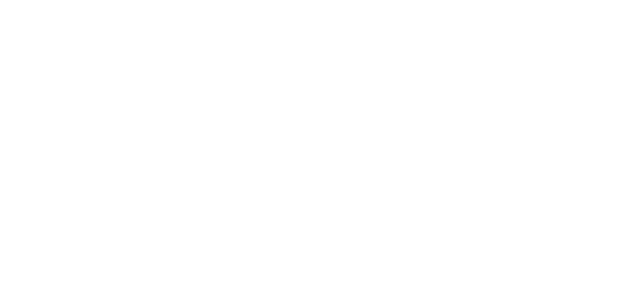
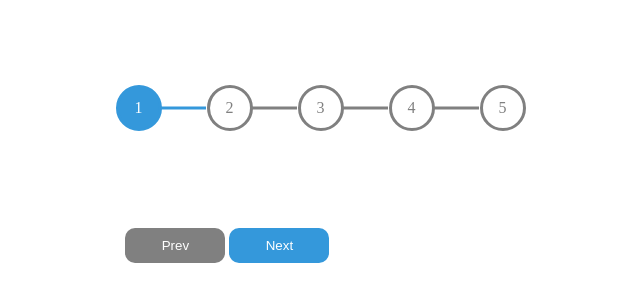
Before and after one commit to acciojob/progress-bar-Stakshi301, a website: page main.html in a window 1280 px wide. Shown: the whole page, without its empty margins (297-937 px from the left). Drawn offline with Linux system fonts and the light colour scheme.

Commit message:
created a submission

```diff
--- a/main.html
+++ b/main.html
@@ -8,6 +8,19 @@
 
 <body>
 	<!-- the entire body must be written by student -->
+	<div class="main">
+
+        <div class="class active">1</div>
+        <div class="class">2</div>
+        <div class="class">3</div>
+        <div class="class">4</div>
+        <div class="class">5</div>
+
+    </div>
+      <div class="buttons">
+        <button id="prev" disabled>Prev</button>
+        <button id="next">Next</button>
+      </div>
     <script type="text/javascript" src="./script.js">
 </script>
 
--- a/script.js
+++ b/script.js
@@ -1 +1,40 @@
 //your JS code here. If required.
+
+const circles=document.querySelectorAll('.class');
+const nextbtn=document.getElementById('next');
+const prevbtn=document.getElementById('prev');
+
+let activecircle=1;
+
+UI();
+
+nextbtn.addEventListener('click',()=>{
+    activecircle++;
+if(activecircle>circles.length){
+    activecircle=circles.length;
+}
+UI();
+})
+
+prevbtn.addEventListener('click',()=>{
+    activecircle--;
+    if(activecircle<1){
+        activecircle=1;
+    }
+    UI();
+})
+
+function UI(){
+   circles.forEach((circle,index)=>{
+if(index<activecircle){
+    circle.classList.add('active');
+}
+else{
+ circle.classList.remove('active');
+}
+   })
+
+   prevbtn.disabled=activecircle===1;
+   nextbtn.disabled=activecircle===circles.length;
+
+}
--- a/styles.css
+++ b/styles.css
@@ -1 +1,79 @@
 /*  your css code here. If applicable */
+.main {
+
+        padding: 20px;
+        display: flex;
+        justify-content: center;
+        align-items: center;
+        height: 20vh;
+        text-align: center;
+        color: grey;
+    }
+
+    .class {
+        height: 40px;
+        width: 40px;
+        display: flex;
+        justify-content: center;
+        align-items: center;
+        border: 3px solid grey;
+        border-radius: 50px;
+        margin-right: 45px;
+        position: relative; /* To position the pseudo-element */
+        transition: all 0.3s ease; /* Optional: smooth transition */
+    }
+
+    .class::after {
+        content: "";
+        position: absolute;
+        top: 50%;
+        left: 100%;
+        height: 3px;
+        width: 47.5px;
+        background-color: grey;
+        transform: translateY(-50%); /* Adjust vertical alignment */
+    }
+
+    .class:last-child::after {
+        display: none;
+    }
+
+    .class.active:after{
+        background-color:#3498DB;
+    }
+
+    /* Active circle styles */
+    .class.active {
+        color: white;
+        border-color: #3498DB;
+        background-color: #3498DB; /* Change the background color of active circle */
+    }
+
+    .buttons {
+       position: absolute;
+       left: 33%;
+        margin-top: 20px;
+    }
+
+    #next, #prev {
+        width: 100px;
+        padding: 10px;
+        color: white;
+        background-color: #3498DB;
+        border: none;
+        border-radius: 10px;
+    }
+
+    #next:hover, #prev:hover {
+        background-color: #2980b9;
+    }
+
+    #prev:disabled {
+        background-color: grey;
+        cursor: not-allowed;
+    }
+
+    #next:disabled{
+        background-color: gray;
+        cursor: not-allowed;
+    }
```
